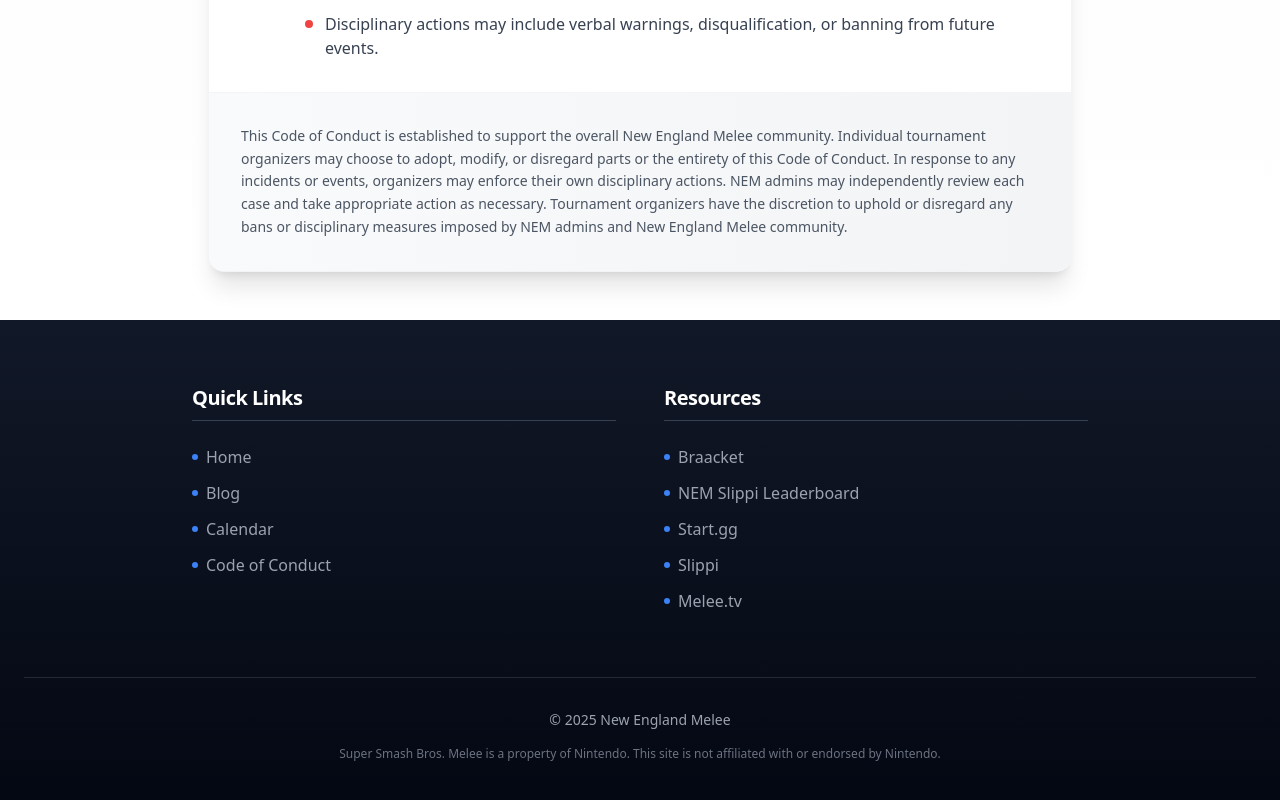
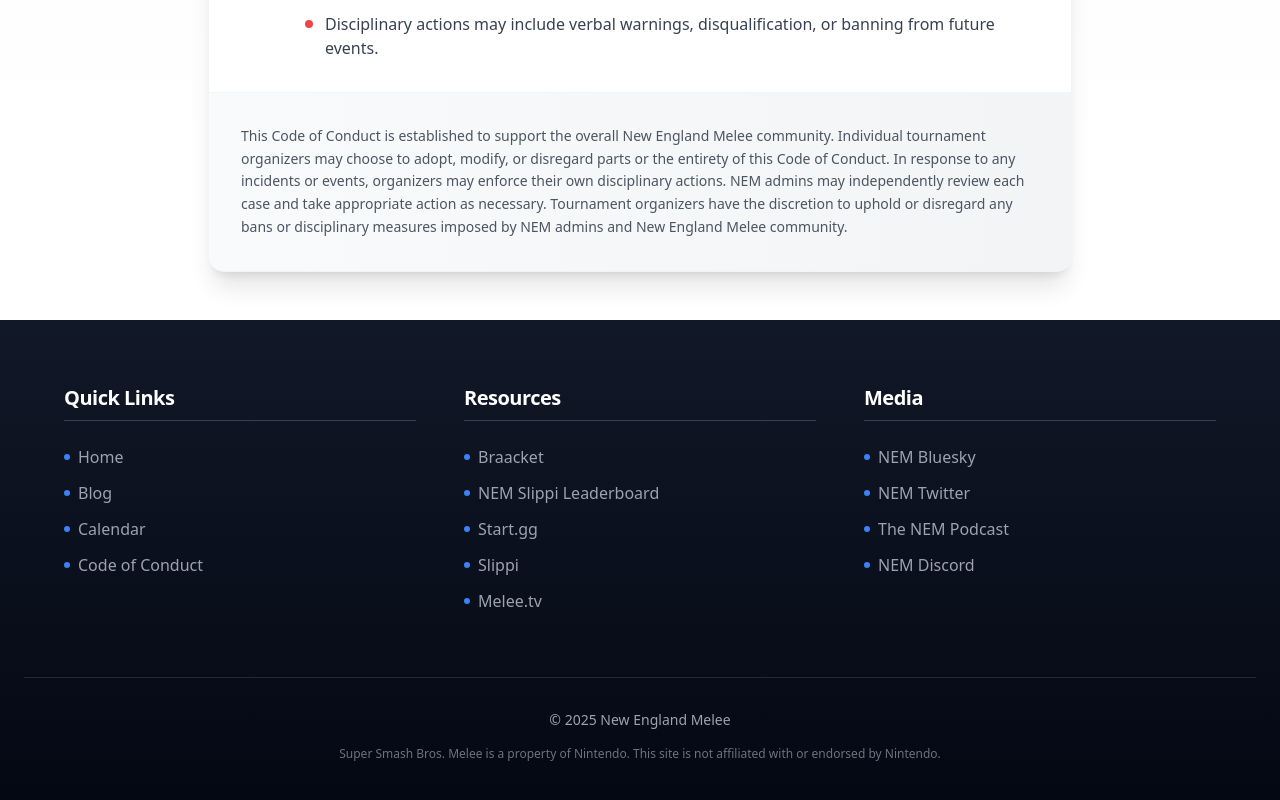
Before and after one commit to JoshDesmond/NewEnglandMelee, a React (Vite) app: page /code-of-conduct in a window 1280 px wide. Shown: the part 1622-2422 px from the top of the page. Built offline with nearby package versions, Linux system fonts and the light colour scheme; no server answers.

Commit message:
Updates footer with even more new links

```diff
--- a/src/components/layout/Footer.tsx
+++ b/src/components/layout/Footer.tsx
@@ -4,7 +4,7 @@
   return (
     <footer className="bg-gradient-to-b from-gray-900 to-gray-950 text-white">
       <div className="container mx-auto px-6 py-16">
-        <div className="grid grid-cols-1 md:grid-cols-2 gap-12 max-w-4xl mx-auto">
+        <div className="grid grid-cols-1 md:grid-cols-3 gap-12 max-w-6xl mx-auto">
           {/* Quick Links Section */}
           <div className="space-y-6">
             <h3 className="text-xl font-bold tracking-tight text-white border-b border-gray-700 pb-2">
@@ -45,7 +45,7 @@
               Resources
             </h3>
             <ul className="space-y-3">
-	      <li>
+	            <li>
                 <a href="https://braacket.com/league/nemelee/dashboard" target="_blank" rel="noopener noreferrer"
                    className="text-gray-400 hover:text-white transition-colors duration-200 flex items-center">
                   <span className="w-1.5 h-1.5 bg-blue-500 rounded-full mr-2"></span>
@@ -82,6 +82,43 @@
               </li>
             </ul>
           </div>
+
+          {/* Media Section */}
+          <div className="space-y-6">
+            <h3 className="text-xl font-bold tracking-tight text-white border-b border-gray-700 pb-2">
+              Media
+            </h3>
+            <ul className="space-y-3">
+              <li>
+                <a href="https://bsky.app/profile/newenglandmelee.bsky.social" target="_blank" rel="noopener noreferrer"
+                   className="text-gray-400 hover:text-white transition-colors duration-200 flex items-center">
+                  <span className="w-1.5 h-1.5 bg-blue-500 rounded-full mr-2"></span>
+                  NEM Bluesky
+                </a>
+              </li>
+              <li>
+                <a href="https://x.com/NewEnglandMelee" target="_blank" rel="noopener noreferrer"
+                   className="text-gray-400 hover:text-white transition-colors duration-200 flex items-center">
+                  <span className="w-1.5 h-1.5 bg-blue-500 rounded-full mr-2"></span>
+                  NEM Twitter
+                </a>
+              </li>
+              <li>
+                <a href="https://youtube.com/playlist?list=PL1Mlj9l8aY1tEGzGCNLj0SRvMVMC4jfw9&si=Yvvj4CbdI9lRL3L1" target="_blank" rel="noopener noreferrer"
+                   className="text-gray-400 hover:text-white transition-colors duration-200 flex items-center">
+                  <span className="w-1.5 h-1.5 bg-blue-500 rounded-full mr-2"></span>
+                  The NEM Podcast
+                </a>
+              </li>
+              <li>
+                <a href="https://discord.com/invite/zfemYAwWbj" target="_blank" rel="noopener noreferrer"
+                   className="text-gray-400 hover:text-white transition-colors duration-200 flex items-center">
+                  <span className="w-1.5 h-1.5 bg-blue-500 rounded-full mr-2"></span>
+                  NEM Discord
+                </a>
+              </li>
+            </ul>
+          </div>
         </div>
 
         {/* Copyright and Disclaimer */}
```
